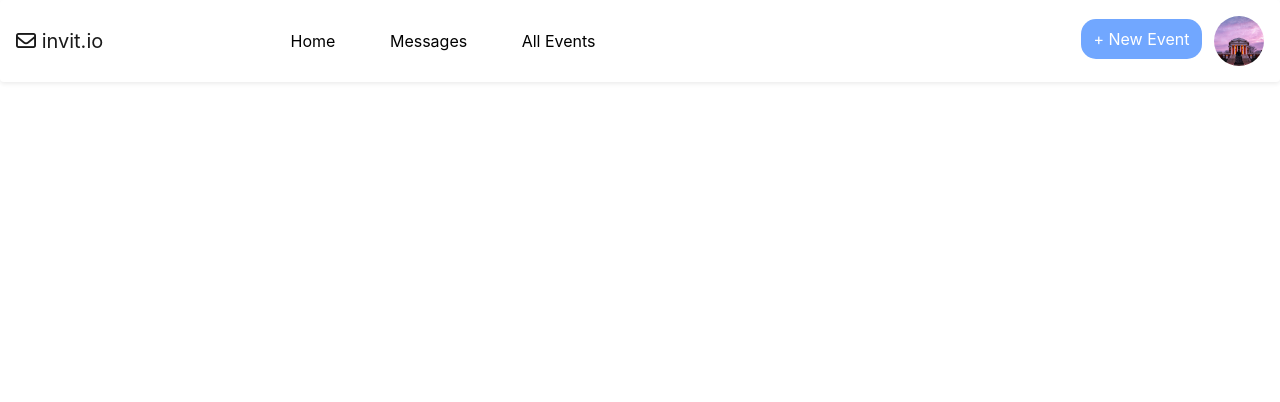
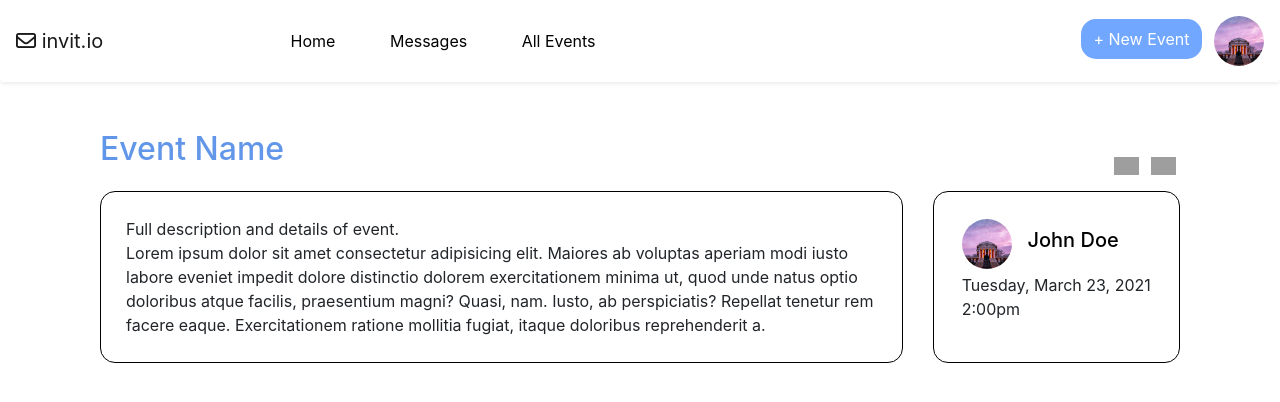
Before and after one commit to quyenxhuynh/invit.io, a PHP site: page /event.php in a window 1280 px wide. Shown: the top 402 px of the page. Run offline with PHP 8.4, Linux system fonts and the light colour scheme; some libraries are stand-ins or nearby versions; grey boxes are pictures that could not be loaded.

Commit message:
some javascript stuff

```diff
--- a/base.php
+++ b/base.php
@@ -4,8 +4,7 @@
     <meta charset="utf-8">
     <meta name="viewport" content="width=device-width, initial-scale=1, shrink-to-fit=no">
 
-    <link rel="stylesheet" href="https://stackpath.bootstrapcdn.com/bootstrap/4.3.1/css/bootstrap.min.css" integrity="sha384-ggOyR0iXCbMQv3Xipma34MD+dH/1fQ784/j6cY/iJTQUOhcWr7x9JvoRxT2MZw1T" crossorigin="anonymous">
-    <link rel="stylesheet" href="css/main.css">
+    <?php include("styles.html") ?>
 
     <title>invit.io</title>
   </head>
--- /dev/null
+++ b/css/events.css
@@ -0,0 +1,42 @@
+.event {
+    border: solid 1px black;
+    border-radius: 25px;
+    min-height: 10rem;
+    padding: 15px;
+}
+
+.header {
+    display: flex;
+    flex-direction: row;
+    justify-content: space-between;
+    align-items: flex-end;
+    margin-bottom: 15px;
+    margin: 0 15px;
+}
+
+.content {
+    display: grid;
+    grid-template-columns: 75% 25%;
+}
+
+.rounded-outline {
+    border-radius: 15px;
+    border: 1px solid black;
+    margin: 15px;
+    padding: 25px;
+}
+
+.row {
+    flex-direction: row;
+    display: flex;
+    justify-content: flex-start;
+    align-items: center;
+    padding: 2px;
+}
+
+@media only screen and (max-width:900px) {
+    .content {
+        display: flex;
+        flex-direction: column-reverse;
+    }
+}
--- a/css/main.css
+++ b/css/main.css
@@ -60,3 +60,8 @@ a:hover {
 .min-width-content {
     min-width: fit-content;
 }
+
+
+.center-align {
+    text-align: center;
+}
--- a/event.php
+++ b/event.php
@@ -4,16 +4,47 @@
     <meta charset="utf-8">
     <meta name="viewport" content="width=device-width, initial-scale=1, shrink-to-fit=no">
 
-    <link rel="stylesheet" href="https://stackpath.bootstrapcdn.com/bootstrap/4.3.1/css/bootstrap.min.css" integrity="sha384-ggOyR0iXCbMQv3Xipma34MD+dH/1fQ784/j6cY/iJTQUOhcWr7x9JvoRxT2MZw1T" crossorigin="anonymous">
-    <link rel="stylesheet" href="css/main.css">
+    <?php include("styles.html") ?>
+    <link rel="stylesheet" href="css/events.css">
 
-    <title>invit.io</title>
+    <title>Event Name</title>
   </head>
   <body>
     <?php include('navbar.html') ?>
 
-    <!-- INCLUDE CONTENT HERE -->
+    <div class="container">
+      <div class="header">
+        <h2>Event Name</h2>
+        <div>
+          <img id="heart" src="https://i.imgur.com/kDDHION.png" alt="" class="mx-1" style="width: 25px">
+          <img src="https://i.imgur.com/My5FbZN.png" alt="" class="mx-1" style="width: 25px">
+        </div>
+
+        <!-- <input type="image" onclick='changeFav()' src="https://i.imgur.com/pw5U3Vy.png" style="width: 25px;margin-right: 7px; filter:invert(100%)"> -->
+      </div>
+
+      <div class="content">
+        <div class="left rounded-outline">
+          <div class="description">
+            Full description and details of event. <br>
+            Lorem ipsum dolor sit amet consectetur adipisicing elit. Maiores ab voluptas aperiam modi iusto labore eveniet impedit dolore distinctio dolorem exercitationem minima ut, quod unde natus optio doloribus atque facilis, praesentium magni? Quasi, nam. Iusto, ab perspiciatis? Repellat tenetur rem facere eaque. Exercitationem ratione mollitia fugiat, itaque doloribus reprehenderit a.
+          </div>
+        </div>
+
+        <div class="right rounded-outline">
+          <div class="row">
+            <img class="profile-pic mx-3" src="media/profile-picture.jpg" alt="">
+            <h5>John Doe</h5>
+          </div>
+          <div class="row justify-content-center">
+            Tuesday, March 23, 2021 <br>
+            2:00pm
+          </div>
+        </div>
+      </div>
+    </div>
 
     <?php include('js.html') ?>
+    <script src="js/event.js"></script>
   </body>
 </html>
--- a/js.html
+++ b/js.html
@@ -2,3 +2,4 @@
 <script src="https://cdnjs.cloudflare.com/ajax/libs/popper.js/1.14.7/umd/popper.min.js" integrity="sha384-UO2eT0CpHqdSJQ6hJty5KVphtPhzWj9WO1clHTMGa3JDZwrnQq4sF86dIHNDz0W1" crossorigin="anonymous"></script>
 <script src="https://stackpath.bootstrapcdn.com/bootstrap/4.3.1/js/bootstrap.min.js" integrity="sha384-JjSmVgyd0p3pXB1rRibZUAYoIIy6OrQ6VrjIEaFf/nJGzIxFDsf4x0xIM+B07jRM" crossorigin="anonymous"></script>
 <script src="https://kit.fontawesome.com/3b408a1796.js" crossorigin="anonymous"></script>
+<script src="js/navbar.js"></script>
--- /dev/null
+++ b/js/event.js
@@ -0,0 +1,8 @@
+heart.onclick = function() {
+    if (document.getElementById("heart").src == "https://i.imgur.com/kDDHION.png") {
+        document.getElementById("heart").src = "https://i.imgur.com/pw5U3Vy.png";
+    }
+    else {
+        document.getElementById("heart").src = "https://i.imgur.com/kDDHION.png";
+    }
+}
--- a/messages.php
+++ b/messages.php
@@ -5,6 +5,7 @@
     <meta name="viewport" content="width=device-width, initial-scale=1, shrink-to-fit=no">
 
     <?php include('styles.html') ?>
+    <link rel="stylesheet" href="css/messages.css">
 
     <title>invit.io</title>
   </head>
--- a/styles.html
+++ b/styles.html
@@ -1,3 +1,3 @@
 <link rel="stylesheet" href="https://stackpath.bootstrapcdn.com/bootstrap/4.3.1/css/bootstrap.min.css" integrity="sha384-ggOyR0iXCbMQv3Xipma34MD+dH/1fQ784/j6cY/iJTQUOhcWr7x9JvoRxT2MZw1T" crossorigin="anonymous">
+<link rel="stylesheet" href="https://cdnjs.cloudflare.com/ajax/libs/font-awesome/4.7.0/css/font-awesome.min.css">
 <link rel="stylesheet" href="css/main.css">
-<link rel="stylesheet" href="css/messages.css">
```
Also changed, not shown: css/profile.css (+24 -0 lines), events.php (+28 -3 lines), profile.php (+7 -2 lines), js/navbar.js (added), js/profile.js (added).
